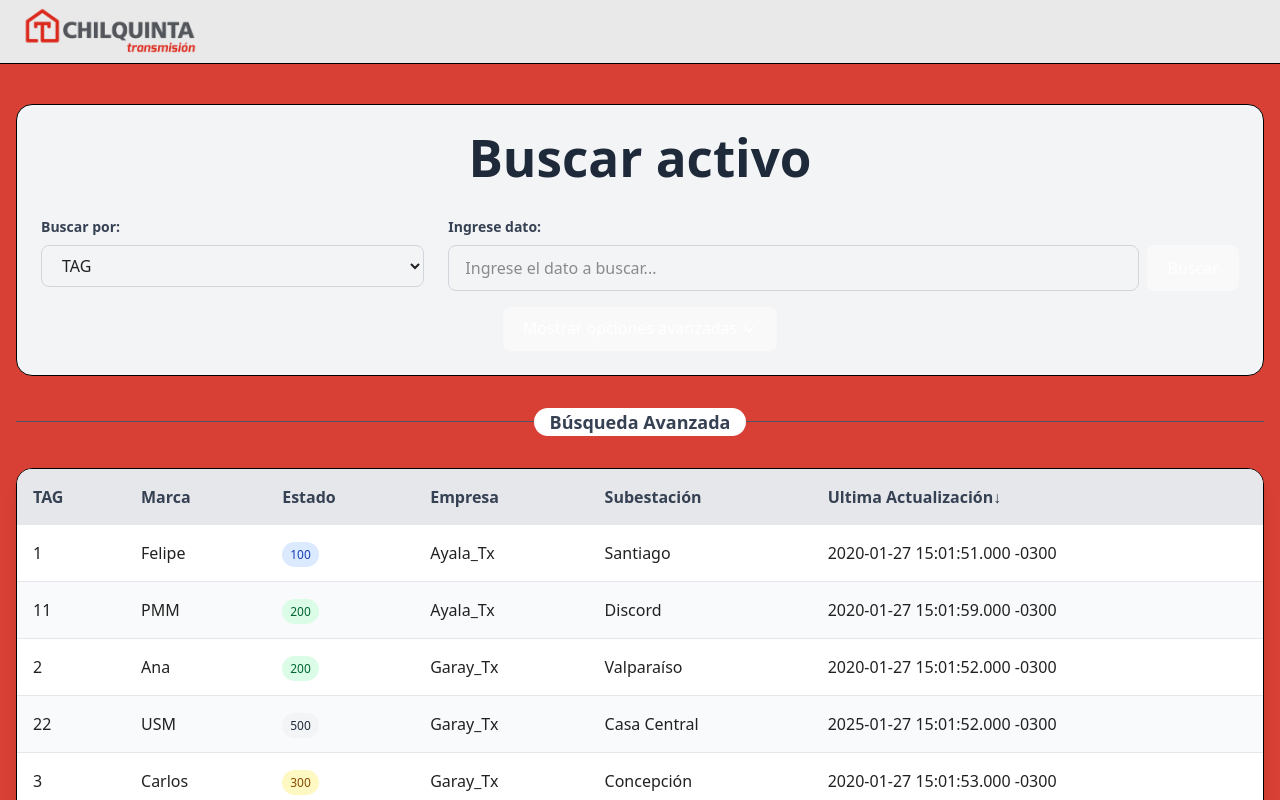
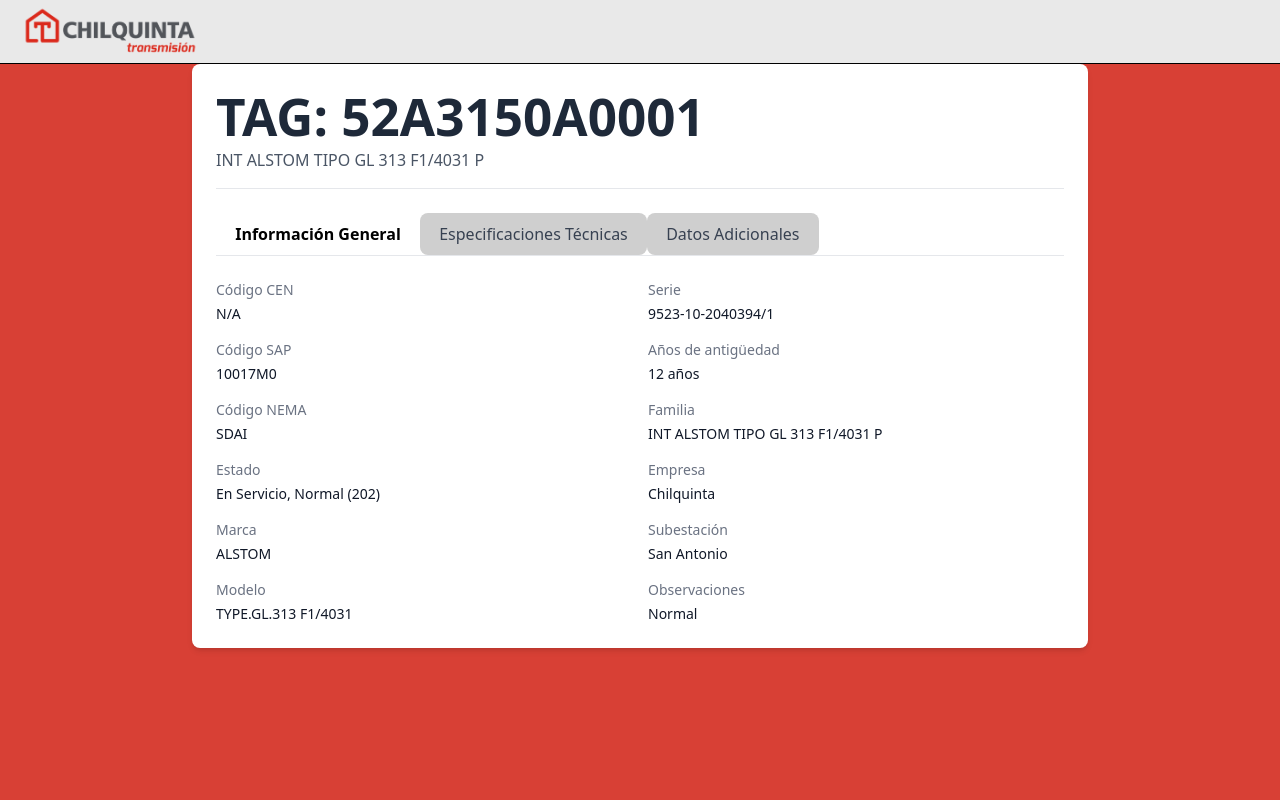
Before and after one commit to EFelipitowo/ChronoPlus-Frontend, a React (Vite) app: page / in a window 1280 px wide. Shown: the top 800 px of the page. Built offline with nearby package versions, Linux system fonts and the light colour scheme.

Commit message:
Creación de la pagina por activo

```diff
--- a/src/App.tsx
+++ b/src/App.tsx
@@ -1,10 +1,11 @@
 import './pages/styles/style.css'
 import Login from './pages/Auth/LoginPage'
 import HomePaige from './pages/Main/HomePaige'
+import Asset from './pages/Asset/Asset';
 
 function App() {
 
-  return <HomePaige />;
+  return <Asset />;
 }
 
 export default App
--- /dev/null
+++ b/src/pages/Asset/Asset.tsx
@@ -0,0 +1,214 @@
+import React, { useState } from 'react';
+import "../../pages/styles/style.css"
+import TopBar_l from '../../components/layout/TopBar_logged';
+
+// Definimos los tipos TypeScript para nuestros datos
+interface EquipmentData {
+  tag: string;
+  codigoCEN: string;
+  codigoSAP: string;
+  codigoNEMA: string;
+  estado: string;
+  marca: string;
+  modelo: string;
+  serie: string;
+  anoAntiguedad: number;
+  familia: string;
+  empresa: string;
+  subestacion: string;
+  coordenadas?: string;
+  observaciones: string;
+  tensionCod: string;
+  frecuencia?: string;
+  peso?: string;
+  corriente: string;
+  anoFabricacion: number;
+  bil: string;
+  tipo: string;
+  datosExtra?: Record<string, string>;
+}
+
+// Datos de ejemplo basados en la imagen
+const equipmentData: EquipmentData = {
+  tag: "52A3150A0001",
+  codigoCEN: "N/A",
+  codigoSAP: "10017M0",
+  codigoNEMA: "SDAI",
+  estado: "En Servicio, Normal (202)",
+  marca: "ALSTOM",
+  modelo: "TYPE.GL.313 F1/4031",
+  serie: "9523-10-2040394/1",
+  anoAntiguedad: 12, // 2024 - 2012
+  familia: "INT ALSTOM TIPO GL 313 F1/4031 P",
+  empresa: "Chilquinta",
+  subestacion: "San Antonio",
+  observaciones: "Normal",
+  tensionCod: "170 Kv",
+  corriente: "3150 A",
+  anoFabricacion: 2012,
+  bil: "750 KV",
+  tipo: "Interruptor",
+  datosExtra: {
+    "Tensión soportada al rayo": "750 KV",
+    "Frecuencia": "50Hz",
+    "Corriente corto circuito": "40KA"
+  }
+};
+
+const Asset: React.FC = () => {
+  const [activeTab, setActiveTab] = useState<number>(1);
+
+  return (
+    <>
+    <div className="top-0 left-0 justify-center shadow-md z-50 ">
+        <TopBar_l></TopBar_l>
+    </div>
+    <div className="max-w-4xl mt-16 mx-auto p-6 bg-white rounded-lg shadow-md">
+
+        {/* Encabezado con TAG */}
+        <div className="border-b border-gray-200 pb-4 mb-6">
+            <h1 className="text-2xl font-bold text-gray-800">TAG: {equipmentData.tag}</h1>
+            <p className="text-gray-600 mt-1">{equipmentData.familia}</p>
+        </div>
+
+        {/* Pestañas */}
+      <div className="mb-6">
+        <div className="flex border-b border-gray-200">
+            <button
+            className={`py-2 px-4 text-sm tab-button ${activeTab === 1 ? 'active' : ''}`}
+            onClick={() => setActiveTab(1)}
+            >
+            Información General
+            </button>
+            <button
+            className={`py-2 px-4 text-sm tab-button ${activeTab === 2 ? 'active' : ''}`}
+            onClick={() => setActiveTab(2)}
+            >
+            Especificaciones Técnicas
+            </button>
+            <button
+            className={`py-2 px-4 text-sm tab-button ${activeTab === 3 ? 'active' : ''}`}
+            onClick={() => setActiveTab(3)}
+            >
+            Datos Adicionales
+            </button>
+        </div>
+        </div>
+
+      {/* Contenido de las pestañas */}
+      <div className="tab-content">
+        {activeTab === 1 && (
+          <div className="grid grid-cols-2 gap-4">
+            <div className="space-y-4">
+              <div>
+                <label className="block text-sm font-medium text-gray-500">Código CEN</label>
+                <p className="mt-1 text-sm text-gray-900">{equipmentData.codigoCEN}</p>
+              </div>
+              <div>
+                <label className="block text-sm font-medium text-gray-500">Código SAP</label>
+                <p className="mt-1 text-sm text-gray-900">{equipmentData.codigoSAP}</p>
+              </div>
+              <div>
+                <label className="block text-sm font-medium text-gray-500">Código NEMA</label>
+                <p className="mt-1 text-sm text-gray-900">{equipmentData.codigoNEMA}</p>
+              </div>
+              <div>
+                <label className="block text-sm font-medium text-gray-500">Estado</label>
+                <p className="mt-1 text-sm text-gray-900">{equipmentData.estado}</p>
+              </div>
+              <div>
+                <label className="block text-sm font-medium text-gray-500">Marca</label>
+                <p className="mt-1 text-sm text-gray-900">{equipmentData.marca}</p>
+              </div>
+              <div>
+                <label className="block text-sm font-medium text-gray-500">Modelo</label>
+                <p className="mt-1 text-sm text-gray-900">{equipmentData.modelo}</p>
+              </div>
+            </div>
+            <div className="space-y-4">
+              <div>
+                <label className="block text-sm font-medium text-gray-500">Serie</label>
+                <p className="mt-1 text-sm text-gray-900">{equipmentData.serie}</p>
+              </div>
+              <div>
+                <label className="block text-sm font-medium text-gray-500">Años de antigüedad</label>
+                <p className="mt-1 text-sm text-gray-900">{equipmentData.anoAntiguedad} años</p>
+              </div>
+              <div>
+                <label className="block text-sm font-medium text-gray-500">Familia</label>
+                <p className="mt-1 text-sm text-gray-900">{equipmentData.familia}</p>
+              </div>
+              <div>
+                <label className="block text-sm font-medium text-gray-500">Empresa</label>
+                <p className="mt-1 text-sm text-gray-900">{equipmentData.empresa}</p>
+              </div>
+              <div>
+                <label className="block text-sm font-medium text-gray-500">Subestación</label>
+                <p className="mt-1 text-sm text-gray-900">{equipmentData.subestacion}</p>
+              </div>
+              <div>
+                <label className="block text-sm font-medium text-gray-500">Observaciones</label>
+                <p className="mt-1 text-sm text-gray-900">{equipmentData.observaciones}</p>
+              </div>
+            </div>
+          </div>
+        )}
+
+        {activeTab === 2 && (
+          <div className="grid grid-cols-2 gap-4">
+            <div className="space-y-4">
+              <div>
+                <label className="block text-sm font-medium text-gray-500">Tensión (cod)</label>
+                <p className="mt-1 text-sm text-gray-900">{equipmentData.tensionCod}</p>
+              </div>
+              <div>
+                <label className="block text-sm font-medium text-gray-500">Frecuencia</label>
+                <p className="mt-1 text-sm text-gray-900">{equipmentData.frecuencia || "50Hz"}</p>
+              </div>
+              <div>
+                <label className="block text-sm font-medium text-gray-500">Peso</label>
+                <p className="mt-1 text-sm text-gray-900">{equipmentData.peso || "N/A"}</p>
+              </div>
+            </div>
+            <div className="space-y-4">
+              <div>
+                <label className="block text-sm font-medium text-gray-500">Corriente</label>
+                <p className="mt-1 text-sm text-gray-900">{equipmentData.corriente}</p>
+              </div>
+              <div>
+                <label className="block text-sm font-medium text-gray-500">Año de fabricación</label>
+                <p className="mt-1 text-sm text-gray-900">{equipmentData.anoFabricacion}</p>
+              </div>
+              <div>
+                <label className="block text-sm font-medium text-gray-500">BIL</label>
+                <p className="mt-1 text-sm text-gray-900">{equipmentData.bil}</p>
+              </div>
+              <div>
+                <label className="block text-sm font-medium text-gray-500">Tipo</label>
+                <p className="mt-1 text-sm text-gray-900">{equipmentData.tipo}</p>
+              </div>
+            </div>
+          </div>
+        )}
+
+        {activeTab === 3 && (
+          <div className="space-y-4">
+            {equipmentData.datosExtra && Object.entries(equipmentData.datosExtra).map(([key, value]) => (
+              <div key={key}>
+                <label className="block text-sm font-medium text-gray-500">{key}</label>
+                <p className="mt-1 text-sm text-gray-900">{value}</p>
+              </div>
+            ))}
+            <div>
+              <label className="block text-sm font-medium text-gray-500">Coordenadas</label>
+              <p className="mt-1 text-sm text-gray-900">{equipmentData.coordenadas || "No especificadas"}</p>
+            </div>
+          </div>
+        )}
+      </div>
+    </div>
+    </>
+  );
+};
+
+export default Asset;
--- a/src/pages/Asset/AssetInfo.tsx
+++ /dev/null
@@ -1,2 +0,0 @@
-import React from "react";
-import 'src/pages/styles/style.css'
--- a/src/pages/styles/style.css
+++ b/src/pages/styles/style.css
@@ -30,3 +30,20 @@
   padding-left: 10px;
 
 }
+
+.tab-button {
+  background-color: rgb(207, 207, 207) !important;
+  color: #374151 !important; /* gray-700 */
+  border: none !important;
+  cursor: pointer;
+}
+
+.tab-button.active {
+  color: black !important;
+  background-color: white !important;
+  font-weight: 600 !important;
+}
+
+.tab-button:hover {
+  color: black !important;
+}
```
